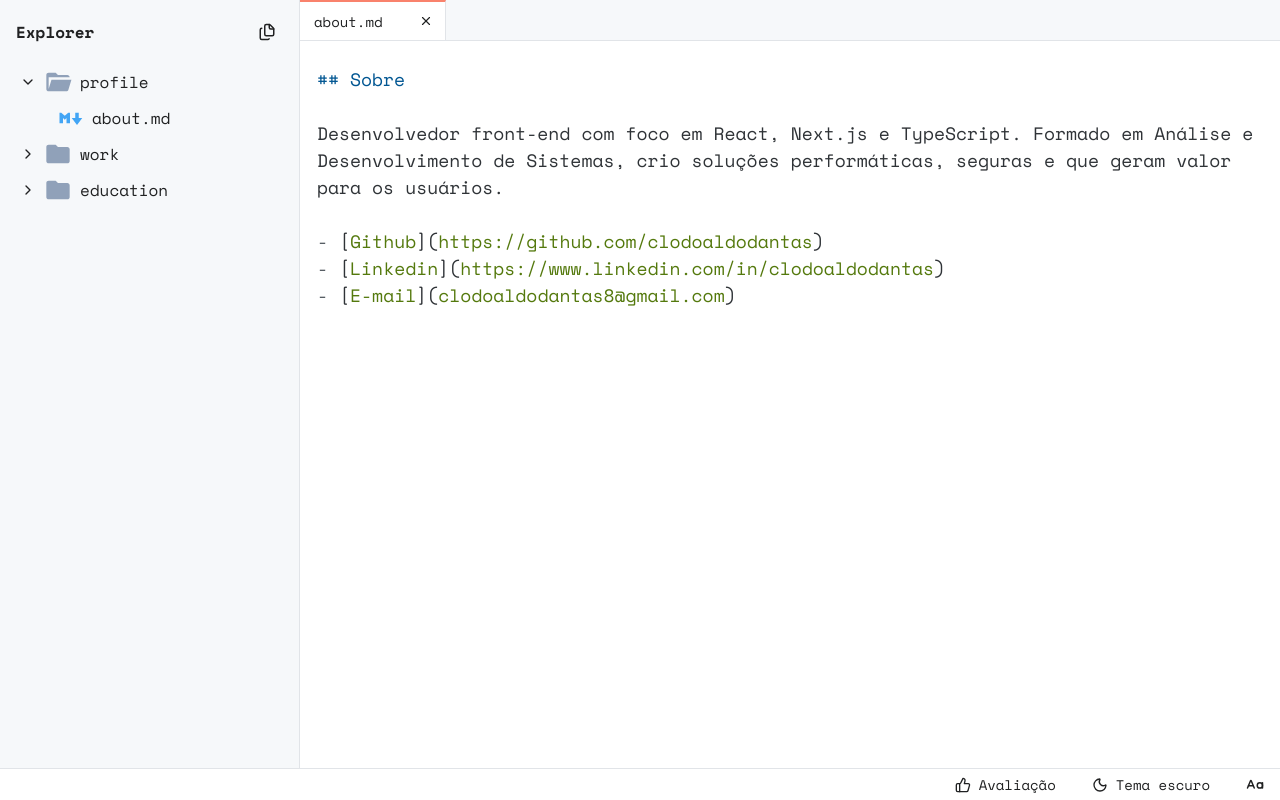
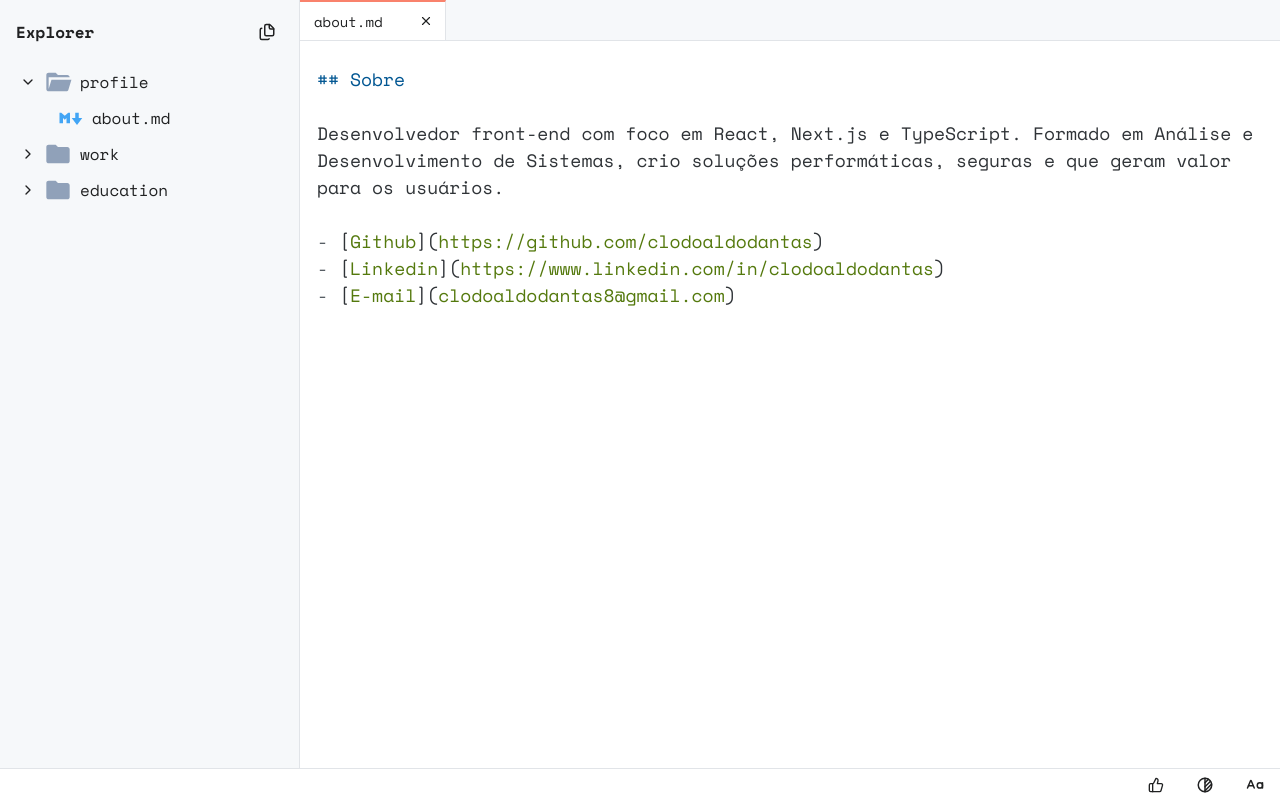
Before and after one commit to ClodoaldoDantas/clodoaldo.dev, a Next.js app: page /docs/about in a window 1280 px wide. Built offline with nearby package versions, Linux system fonts and the light colour scheme.

Commit message:
feat: implement theme toggle with dropdown menu; add theme toggle icon and update preferences store

```diff
--- a/src/components/status-bar/feedback-dialog/index.tsx
+++ b/src/components/status-bar/feedback-dialog/index.tsx
@@ -15,9 +15,13 @@ export function FeedbackDialog() {
   return (
     <Dialog.Root open={isOpen} onOpenChange={setIsOpen}>
       <Dialog.Trigger asChild>
-        <button type="button" className={statusBarStyles.statusBarTrigger}>
-          <ThumbsUpIcon size={16} />
-          Avaliação
+        <button
+          title="Faça uma avalição do site"
+          type="button"
+          aria-label="Fazer avaliação"
+          className={statusBarStyles.statusBarTrigger}
+        >
+          <ThumbsUpIcon size={16} aria-hidden="true" />
         </button>
       </Dialog.Trigger>
 
--- a/src/components/status-bar/font-toggle/index.tsx
+++ b/src/components/status-bar/font-toggle/index.tsx
@@ -26,11 +26,12 @@ export function FontToggle() {
       <DropdownMenu.Trigger asChild>
         <button
           type="button"
+          title="Troque a fonte do site"
           aria-label="Trocar fonte"
           className={statusBarStyles.statusBarTrigger}
           onClick={handleToggleFont}
         >
-          <CaseSensitiveIcon size={18} />
+          <CaseSensitiveIcon size={18} aria-hidden="true" />
         </button>
       </DropdownMenu.Trigger>
 
--- a/src/components/status-bar/styles.module.scss
+++ b/src/components/status-bar/styles.module.scss
@@ -21,7 +21,6 @@
   display: flex;
   align-items: center;
   justify-content: flex-end;
-  gap: 0.25rem;
 }
 
 .statusBarTrigger {
--- a/src/components/status-bar/theme-toggle/index.tsx
+++ b/src/components/status-bar/theme-toggle/index.tsx
@@ -1,9 +1,11 @@
 "use client";
 
-import { MoonIcon, SunIcon } from "lucide-react";
-import { useEffect } from "react";
-import { usePreferencesStore } from "@/store/preferences";
+import { CheckIcon } from "lucide-react";
+import { DropdownMenu } from "radix-ui";
+import { useCallback, useEffect } from "react";
+import { type Theme, usePreferencesStore } from "@/store/preferences";
 import statusBarStyles from "../styles.module.scss";
+import { ThemeToggleIcon } from "./theme-toggle-icon";
 
 export function ThemeToggle() {
   const theme = usePreferencesStore((state) => state.theme);
@@ -15,19 +17,74 @@ export function ThemeToggle() {
     setTheme(isDarkTheme ? "light" : "dark");
   };
 
+  const applyTheme = useCallback((newTheme: Theme) => {
+    document.documentElement.setAttribute("data-theme", newTheme);
+  }, []);
+
   useEffect(() => {
-    document.documentElement.setAttribute("data-theme", theme);
-  }, [theme]);
+    if (theme === "system") {
+      const prefersDarkMode = window.matchMedia("(prefers-color-scheme: dark)");
+      applyTheme(prefersDarkMode.matches ? "dark" : "light");
+    } else {
+      applyTheme(theme);
+    }
+  }, [theme, applyTheme]);
 
   return (
+    <DropdownMenu.Root>
+      <DropdownMenu.Trigger asChild>
         <button
-      title="Clique para alternar o tema do site"
+          aria-label="Alternar tema"
+          title="Troque o tema do site"
           type="button"
           className={statusBarStyles.statusBarTrigger}
           onClick={handleThemeChange}
         >
-      {isDarkTheme ? <SunIcon size={16} /> : <MoonIcon size={16} />}
-      {isDarkTheme ? "Tema claro" : "Tema escuro"}
+          <ThemeToggleIcon />
         </button>
+      </DropdownMenu.Trigger>
+
+      <DropdownMenu.Portal>
+        <DropdownMenu.Content
+          side="top"
+          className="popover-content"
+          sideOffset={4}
+        >
+          <DropdownMenu.RadioGroup
+            value={theme}
+            onValueChange={(value) => setTheme(value as Theme)}
+          >
+            <DropdownMenu.RadioItem
+              className="popover-radio-item"
+              value="system"
+            >
+              <DropdownMenu.ItemIndicator className="popover-item-indicator">
+                <CheckIcon size={14} />
+              </DropdownMenu.ItemIndicator>
+              System
+            </DropdownMenu.RadioItem>
+
+            <DropdownMenu.RadioItem
+              className="popover-radio-item"
+              value="light"
+            >
+              <DropdownMenu.ItemIndicator className="popover-item-indicator">
+                <CheckIcon size={14} />
+              </DropdownMenu.ItemIndicator>
+              Light
+            </DropdownMenu.RadioItem>
+
+            <DropdownMenu.RadioItem className="popover-radio-item" value="dark">
+              <DropdownMenu.ItemIndicator className="popover-item-indicator">
+                <CheckIcon size={14} />
+              </DropdownMenu.ItemIndicator>
+              Dark
+            </DropdownMenu.RadioItem>
+          </DropdownMenu.RadioGroup>
+
+          <DropdownMenu.Arrow className="popover-arrow" />
+        </DropdownMenu.Content>
+      </DropdownMenu.Portal>
+    </DropdownMenu.Root>
   );
 }
--- /dev/null
+++ b/src/components/status-bar/theme-toggle/theme-toggle-icon.tsx
@@ -0,0 +1,25 @@
+export function ThemeToggleIcon() {
+  return (
+    <svg
+      role="img"
+      aria-hidden="true"
+      xmlns="http://www.w3.org/2000/svg"
+      width="18"
+      height="18"
+      viewBox="0 0 24 24"
+      fill="none"
+      stroke="currentColor"
+      strokeWidth="2"
+      strokeLinecap="round"
+      strokeLinejoin="round"
+      className="size-4.5"
+    >
+      <path stroke="none" d="M0 0h24v24H0z" fill="none"></path>
+      <path d="M12 12m-9 0a9 9 0 1 0 18 0a9 9 0 1 0 -18 0"></path>
+      <path d="M12 3l0 18"></path>
+      <path d="M12 9l4.65 -4.65"></path>
+      <path d="M12 14.3l7.37 -7.37"></path>
+      <path d="M12 19.6l8.85 -8.85"></path>
+    </svg>
+  );
+}
--- a/src/store/preferences.ts
+++ b/src/store/preferences.ts
@@ -1,10 +1,10 @@
 import { create } from "zustand";
 import { persist } from "zustand/middleware";
 
-type Theme = "light" | "dark";
+export type Theme = "light" | "dark" | "system";
 export type FontFamily = "space-mono" | "jetbrains-mono";
 
-const DEFAULT_THEME: Theme = "light";
+const DEFAULT_THEME: Theme = "system";
 export const DEFAULT_FONT_FAMILY: FontFamily = "space-mono";
 
 interface PreferencesState {
```
Lines whose indentation alone changed are shown as unchanged.
